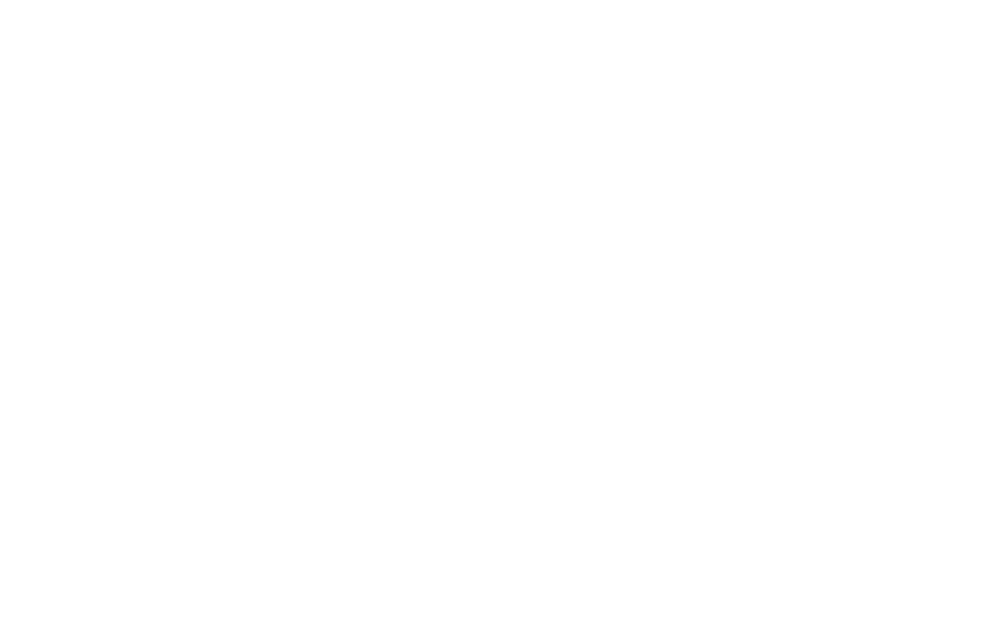
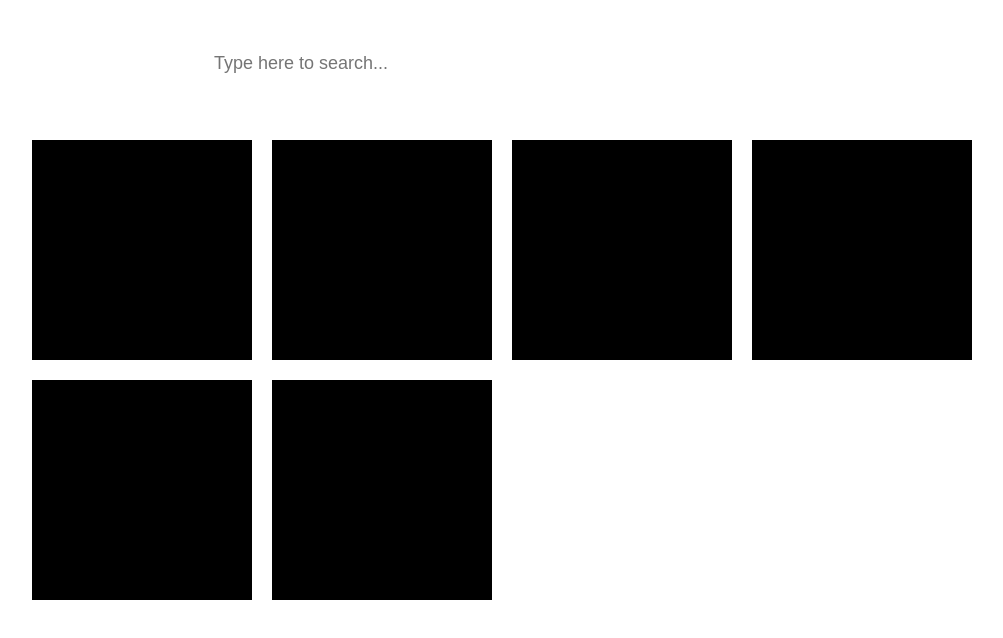
Before and after one commit to Killua7362/portfolio, a React (Create React App) app: page /projects in a window 1280 px wide. Before the commit this address had no page. Shown: the top 638 px of the page, without its empty margins (106-1109 px from the left). Built offline with nearby package versions, Linux system fonts and the light colour scheme.

Commit message:
added projects page

```diff
--- a/src/App.js
+++ b/src/App.js
@@ -1,6 +1,8 @@
 import React, { useState } from 'react';
 import StartPage from './components/start_page/start_page';
 import About from './components/about/about';
+import Project from './components/projects/projects';
+import Contact from './components/contact/contact';
 import './index.scss'
 import {
 	BrowserRouter as Router,
@@ -15,6 +17,8 @@
 			<Routes>
 				<Route exact path="/" element={<StartPage />} />
 				<Route path="/about" element={<About />} />
+				<Route path="/projects" element={<Project/>} />
+				<Route path="/contact" element={<Contact/>} />
 			</Routes>
 		</Router>
 	);
--- a/src/components/about/about.js
+++ b/src/components/about/about.js
@@ -4,9 +4,9 @@
 import { faDiscord } from '@fortawesome/free-brands-svg-icons'
 
 function About() {
-	const initialChar = "Urahara Kisuke";
-	const initialName = "Bleach";
-	const initialQuote = "I'll drive you into a corner and make you remember that attack.";
+	const initialChar = "Shinichi Kudo";
+	const initialName = "The Case Closed";
+	const initialQuote = "Truth always prevails.";
 	const [quote, setQuote] = useState(initialQuote);
 	const [name, setName] = useState(initialName);
 	const [char, setChar] = useState(initialChar);
@@ -58,8 +58,7 @@
 				<div className={`about-container ${vvisible}`}>
 					<div className="about">
 						<a>I am a </a>
-						<a style={{ textDecoration: "line-through" }}>Computer Science </a>
-						<a>Mechanical Engineer undergrad who loves Computer Science and I am a hardcore </a>
+						<a>Mechanical Engineer undergrad who loves Computer Science and a hardcore </a>
 						<a className="text_weeb" >weeb</a>
 					</div>
 					<div className="links">
@@ -89,6 +88,8 @@
 						</a>
 					</div>
 				</div>
+				<div className="break" />
+
 			</div>
 		</div>
 	);
--- a/src/components/about/about.scss
+++ b/src/components/about/about.scss
@@ -59,6 +59,7 @@
 .about{
 padding:20% 5% 5% 5%;
 text-align:center;
+font-family: 'Montserrat', sans-serif;
 }
 
 .quote-container{
@@ -67,6 +68,19 @@
 	min-height:80px;
 	max-height:300px;
 	width:20%;
+	min-width:340px;
+	display:flex;
+	flex-wrap:wrap;
+	box-shadow: 0px 1px 3px rgba(100, 181, 246, 0.1);
+}
+
+.skill-container{
+	margin:2px;
+	background: white;
+	height:50%;
+	min-height:80px;
+	max-height:300px;
+	width:40%;
 	min-width:340px;
 	display:flex;
 	flex-wrap:wrap;
@@ -184,3 +198,9 @@
 a {
    color: inherit;
 }
+
+.sidebar{
+height:100%;
+width:20%;
+border-right:1px solid black;
+}
--- /dev/null
+++ b/src/components/contact/contact.js
@@ -0,0 +1,13 @@
+import React, { useState } from 'react';
+import './contact.scss'
+
+const Contact = () => {
+	return (
+		<div>
+
+
+		</div>)
+}
+
+
+export default Contact;
--- /dev/null
+++ b/src/components/projects/projects.js
@@ -0,0 +1,28 @@
+
+import React, { useState, useEffect } from 'react';
+import './projects.scss'
+import ProjectJSON from './projects.json'
+
+
+const Project = () => {
+	const [searchterm, setSearchterm] = useState("");
+	const eventChangeHandler = (event) => {
+		setSearchterm(event.target.value);
+	}
+	return (<div className="project-container">
+		<input type="text" className="search-input" placeholder="Type here to search..." onChange={eventChangeHandler}></input>
+		<div className="grid-container">
+			{ProjectJSON.filter((val) => {
+				if (searchterm == "") {
+					return val
+				} else if (val.title.toLowerCase().includes(searchterm.toLowerCase())) {
+					return val
+				}
+			}).map((key, index) => {
+				return <div className="rect">{key.title}</div>
+			})}
+		</div>
+	</div>)
+}
+
+export default Project;
--- /dev/null
+++ b/src/components/projects/projects.json
@@ -0,0 +1,21 @@
+[
+	{
+	"title":"portfolio"
+	},
+		{
+	"title":"portfolio"
+	}
+,	{
+	"title":"portfolio"
+	}
+,	{
+	"title":"portfolio"
+	}
+,	{
+	"title":"portfolio"
+	}
+,	{
+	"title":"portfolio"
+	}
+
+]
--- /dev/null
+++ b/src/components/projects/projects.scss
@@ -0,0 +1,37 @@
+	$white: #0097bf;
+.project-container{
+	display:flex;
+	justify-content:center;
+	justify-items:center;
+	flex-wrap:wrap;
+}
+	.search-input {
+		position: absolute;
+		margin: 3% 0% 0% 0%;
+		height:50px;
+		width:50%;
+		-webkit-appearance: none;
+		font-size:18px;
+		border:0;
+		}
+		.search-input:focus {
+  outline: none;
+}
+
+.grid-container{
+	top:130px;
+	position:relative;
+display:flex;
+flex-wrap:wrap;
+height:100%;
+width:80%;
+}
+
+.rect{
+	padding:10px;
+	top:50px;
+  width: 25vh;
+  height:25vh;
+  margin: 10px; /* (100-32*3)/2 */
+  background:black;
+}
--- a/src/components/start_page/start_page.js
+++ b/src/components/start_page/start_page.js
@@ -95,8 +95,8 @@
 
 				<div className="text_container">
 					<Link to="/about" style={{ textDecoration: 'none' }} className="text text_I"></Link>
-					<div className="text text_AM"></div>
-					<div className="text text_AKSHAY"></div>
+					<Link to="/projects" style={{ textDecoration: 'none' }} className="text text_AM"></Link>
+					<Link to="/contact" style={{ textDecoration: 'none' }} className="text text_AKSHAY"></Link>
 				</div>
 
 			</section>
```
Also changed, not shown: src/components/about/skills/skills.js (added, +19 -0 lines), src/components/contact/contact.scss (added).
